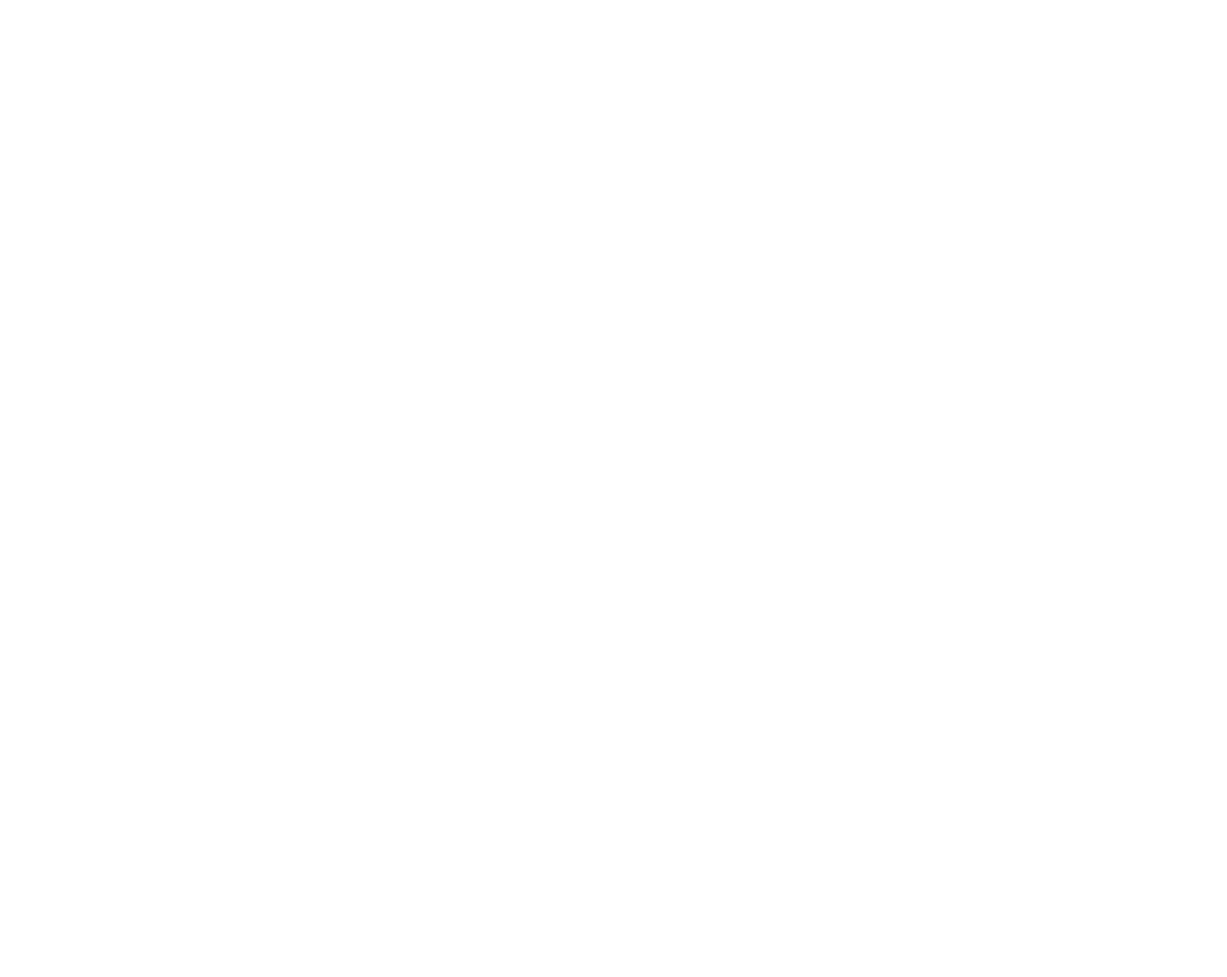
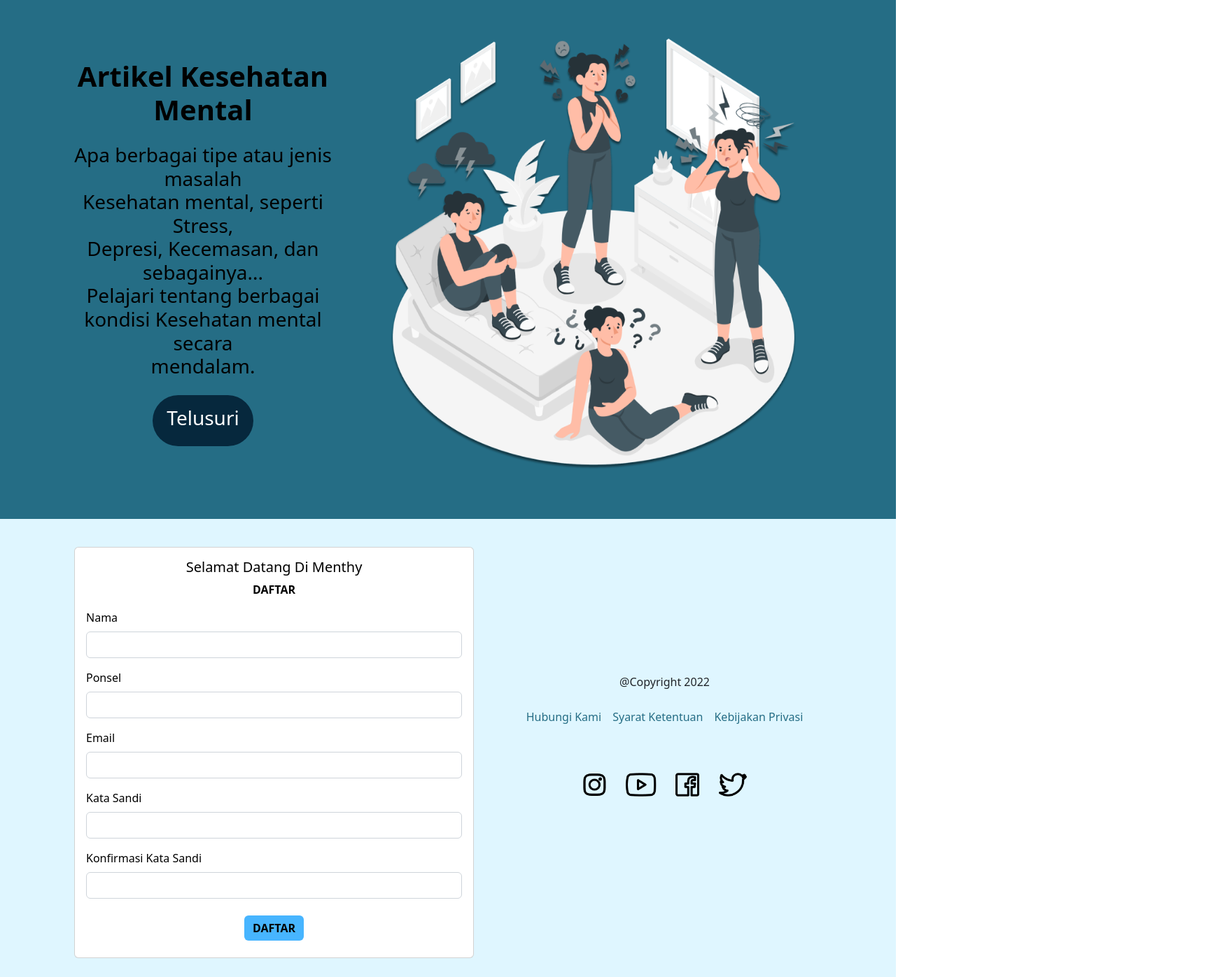
Before and after one commit to farizsalim/Menthy-Macro-Project, a React (Create React App) app: page / in a window 1280 px wide. Shown: the part 1400-2797 px from the top of the page at 70% size, 1753 px wide, since content can reach past the window. Before the commit the page ends 800 px from the top, so only its background shows below. Built offline with nearby package versions, Linux system fonts and the light colour scheme.

Commit message:
WebMacro-Menthy-v0.05

```diff
--- a/src/components/ArticleCard.jsx
+++ b/src/components/ArticleCard.jsx
@@ -1,5 +1,5 @@
 import{Card, Container, Button, Row, Col} from "react-bootstrap"
-import {pallet3,pallet4} from "./Color"
+import {pallet3,pallet4,fontpallet1} from "./Color"
 import { Artikel1 } from "./Imagesrc"
 
 const ArticleCard = ({title,textBody}) =>{
@@ -13,8 +13,8 @@ const ArticleCard = ({title,textBody}) =>{
                         </Col>
                         <Col md={10}>
                             <Card.Body>
-                                <Card.Title>{title}</Card.Title>
-                                <Card.Text>
+                                <Card.Title style={fontpallet1}>{title}</Card.Title>
+                                <Card.Text style={fontpallet1}>
                                     {textBody}
                                 </Card.Text>
                                 <Button className="btn-app" style={pallet4}>Baca Selengkapnya</Button>
--- a/src/components/BigCard.jsx
+++ b/src/components/BigCard.jsx
@@ -1,5 +1,5 @@
 import{Card, Container, Button} from "react-bootstrap"
-import {pallet3,pallet4} from "./Color"
+import {pallet3,pallet4,fontpallet1} from "./Color"
 import { Artikel2 } from "./Imagesrc"
 
 const Bigcard = ({title,textBody}) =>{
@@ -10,8 +10,8 @@ const Bigcard = ({title,textBody}) =>{
             <Card style={pallet3} className="card flex-row flex-wrap">
                 <Card.Img src={Artikel2} className="rounded-top" width={1000} height={300}/>
                 <Card.Body>
-                    <Card.Title>{title}</Card.Title>
-                    <Card.Text>
+                    <Card.Title style={fontpallet1}>{title}</Card.Title>
+                    <Card.Text style={fontpallet1}>
                         {textBody}
                     </Card.Text>
                     <Button className="btn-app" style={pallet4}>Baca Selengkapnya</Button>
--- /dev/null
+++ b/src/components/CardSignIn.jsx
@@ -0,0 +1,42 @@
+import { Card, Button, Form} from "react-bootstrap";
+import { pallet2,fontpallet2} from "./Color";
+
+const CardSign = () => {
+    return(
+        <>
+        <Card className="m-4" style={{width: "80rem"}}>
+            <Card.Body>
+                <Card.Title className="text-center">Selamat Datang Di Menthy</Card.Title>
+                <Card.Text className="text-center"><b>DAFTAR</b></Card.Text>
+                <Form>
+                    <Form.Group className="mb-3" controlId="formBasicEmail">
+                        <Form.Label>Nama</Form.Label>
+                        <Form.Control type="username" />
+                    </Form.Group>
+                    <Form.Group className="mb-3" controlId="formBasicEmail">
+                        <Form.Label>Ponsel</Form.Label>
+                        <Form.Control type="username" />
+                    </Form.Group>
+                    <Form.Group className="mb-3" controlId="formBasicEmail">
+                        <Form.Label>Email</Form.Label>
+                        <Form.Control type="username" />
+                    </Form.Group>
+                    <Form.Group className="mb-3" controlId="formBasicEmail">
+                        <Form.Label>Kata Sandi</Form.Label>
+                        <Form.Control type="username" />
+                    </Form.Group>
+                    <Form.Group className="mb-3" controlId="formBasicEmail">
+                        <Form.Label>Konfirmasi Kata Sandi</Form.Label>
+                        <Form.Control type="username" />
+                    </Form.Group>
+                </Form>
+                <section className="d-flex justify-content-center py-2">
+                <Button style={pallet2}><b className="m-0" style={fontpallet2}>DAFTAR</b></Button>
+                </section>
+            </Card.Body>
+        </Card>
+        </>
+    )
+}
+
+export default CardSign;
--- a/src/components/Color.js
+++ b/src/components/Color.js
@@ -12,19 +12,26 @@ const pallet2 = {
 
 const pallet3 = {
     backgroundColor: "#256D85",
-    color: "#FFFFFF",
     borderWidth: 0,
 };
 
 const pallet4 = {
     backgroundColor: "#06283D",
-    color: "#FFFFFF",
     borderWidth: 0,
 };
+
+const fontpallet1 ={
+    color: "#ffffff"
+}
+
+const fontpallet2 ={
+    color: "#000000"
+}
+
 
 const defaultpallet = {
     backgroundColor: "#ffffff",
     color: "#000000",
 }
 
-export {defaultpallet,pallet1, pallet2, pallet3, pallet4};
+export {defaultpallet,pallet1, pallet2, pallet3, pallet4, fontpallet1, fontpallet2};
--- a/src/components/FooterFix.jsx
+++ b/src/components/FooterFix.jsx
@@ -6,7 +6,7 @@ const FooterFix = () => {
     return(
         <section style={defaultpallet}>
             <Container>
-                <section className="d-flex justify-content-center pb-5 pt-3">
+                <section className="d-flex justify-content-center pb-3 pt-3">
                     <h6>@Copyright 2022</h6>
                 </section>
                 <section className="d-flex justify-content-center p-1" style={{color: "#256D85"}}>
@@ -14,7 +14,7 @@ const FooterFix = () => {
                     <Nav.Link className="px-2">Syarat Ketentuan</Nav.Link>
                     <Nav.Link className="px-2">Kebijakan Privasi</Nav.Link>
                 </section>
-                <section className="d-flex justify-content-center p-5">
+                <section className="d-flex justify-content-center p-3">
                     <img src={MediaLogo} alt="" width={250}/>
                 </section>
                 <section className="d-flex justify-content-center pb-3">
--- /dev/null
+++ b/src/components/FooterLand.jsx
@@ -0,0 +1,18 @@
+import { Container } from "react-bootstrap";
+import { defaultpallet } from "./Color";
+
+const FooterLand = () => {
+    return(
+        <>
+        <section style={defaultpallet}>
+            <Container>
+                <section className="d-flex justify-content-center p-3">
+                            <p className="text-center"><b>Pernyataan:</b> Semua versi non-bahasa Indonesia dari situs web berisi terjemahan otomatis atau terjemahan yang dikirimkan oleh pengguna kami. Mereka tidak mengikat dengan cara apa pun, tidak dijamin akurat, dan tidak memiliki efek hukum. Teks resmi dari situs web adalah versi bahasa Indonesia. Harap pertimbangkan untuk melaporkan ketidakakuratan ke support@menthy.com atau bergabunglah dengan proyek terjemahan kami!</p>
+                </section>
+            </Container>
+        </section>
+        </>
+    )
+}
+
+export default FooterLand;
--- a/src/components/Imagesrc.js
+++ b/src/components/Imagesrc.js
@@ -5,6 +5,8 @@ import artikel1 from "../images/Article1.png"
 import artikel2 from "../images/Article2.png"
 import mediaLogo from "../images/sosmedlogo.png"
 import toplandtheme from "../images/toplandtheme.png"
+import artpage2 from "../images/landpage2Art.png"
+import artpage3 from "../images/landpage3Art.png"
 
 const Caros1 = caros1;
 const Caros2 = caros2;
@@ -14,6 +16,8 @@ const Artikel1 = artikel1;
 const Artikel2 = artikel2;
 
 const MediaLogo = mediaLogo;
-const Topland = toplandtheme
+const Topland = toplandtheme;
+const Artpage2 = artpage2;
+const Artpage3 = artpage3;
 
-export {Caros1,Caros2,Caros3,Artikel1,Artikel2,MediaLogo,Topland};
+export {Caros1,Caros2,Caros3,Artikel1,Artikel2,MediaLogo,Topland,Artpage2,Artpage3};
--- /dev/null
+++ b/src/components/Landpage2.jsx
@@ -0,0 +1,29 @@
+import { Container, Button } from "react-bootstrap";
+import { pallet2, pallet4 } from "./Color";
+import { Artpage2 } from "./Imagesrc";
+const Landpage2 = () =>{
+    return(
+        <>
+        <section style={pallet2}>
+            <Container className="py-3 d-flex justify-content-center">
+                <img src={Artpage2} alt="" width={700} className="px-5"/>
+                <section className="align-middle py-5">
+                    <h1 className="text-center py-2"><b>Tipe Permasalahan<br/>Mental</b></h1>
+                    <h3 className="text-center py-2">Apa berbagai tipe atau jenis masalah
+                    <br /> Kesehatan mental, seperti Stress,
+                    <br /> Depresi, Kecemasan, dan
+                    <br /> sebagainya...
+                    <br /> Pelajari tentang berbagai
+                    <br /> kondisi Kesehatan mental secara
+                    <br /> mendalam.</h3>
+                    <section className="d-flex justify-content-center py-2">
+                        <Button style={pallet4} className="py-2 rounded-pill"><h3 className="p-2">Telusuri</h3></Button>
+                    </section>
+                </section>
+            </Container>
+        </section>
+        </>
+    )
+}
+
+export default Landpage2;
--- /dev/null
+++ b/src/components/Landpage3.jsx
@@ -0,0 +1,31 @@
+import { Container, Button } from "react-bootstrap";
+import { NavLink } from "react-router-dom";
+import { pallet3, pallet4 } from "./Color";
+import { Artpage3 } from "./Imagesrc";
+import {ARTICLE} from "../router";
+const Landpage3 = () =>{
+    return(
+        <>
+        <section style={pallet3}>
+            <Container className="py-5 d-flex justify-content-center">
+            <section className="align-middle py-5">
+                    <h1 className="text-center py-2"><b>Artikel Kesehatan<br/>Mental</b></h1>
+                    <h3 className="text-center py-2">Apa berbagai tipe atau jenis masalah
+                    <br /> Kesehatan mental, seperti Stress,
+                    <br /> Depresi, Kecemasan, dan
+                    <br /> sebagainya...
+                    <br /> Pelajari tentang berbagai
+                    <br /> kondisi Kesehatan mental secara
+                    <br /> mendalam.</h3>
+                    <section className="d-flex justify-content-center py-2">
+                        <Button style={pallet4} className="py-2 rounded-pill"><NavLink className="nav-link" to={ARTICLE}><h3 className="p-2">Telusuri</h3></NavLink></Button>
+                    </section>
+                </section>
+                <img src={Artpage3} alt="" width={700} className="px-5"/>
+            </Container>
+        </section>
+        </>
+    )
+}
+
+export default Landpage3;
--- /dev/null
+++ b/src/components/Landpage4.jsx
@@ -0,0 +1,32 @@
+import { Container, Nav , Table} from "react-bootstrap";
+import { MediaLogo } from "./Imagesrc";
+import CardSign from "./CardSignIn";
+
+const Landpage4 = () =>{
+    return(
+        <>
+        <section>
+            <Container className="py-3 d-flex justify-content-center">
+                <CardSign/>
+                <Table>
+                <td className="align-middle">
+                    <section className="d-flex justify-content-center pt-3">
+                        <h6>@Copyright 2022</h6>
+                    </section>
+                    <section className="d-flex justify-content-center p-1" style={{color: "#256D85"}}>
+                        <Nav.Link className="px-2">Hubungi Kami</Nav.Link>
+                        <Nav.Link className="px-2">Syarat Ketentuan</Nav.Link>
+                        <Nav.Link className="px-2">Kebijakan Privasi</Nav.Link>
+                    </section>
+                    <section className="d-flex justify-content-center p-5">
+                        <img src={MediaLogo} alt="" width={250}/>
+                    </section>
+                </td>
+                </Table>
+            </Container>
+        </section>
+        </>
+    )
+}
+
+export default Landpage4;
--- a/src/components/Navigation.jsx
+++ b/src/components/Navigation.jsx
@@ -1,7 +1,7 @@
 import{Navbar, Container, Nav, Button} from "react-bootstrap"
 import { LANDPAGE,ARTICLE,TESTKESEHATAN,TIPEKESEHATAN } from "../router";
 import { NavLink } from "react-router-dom"
-import {pallet3} from "./Color"
+import {pallet3,fontpallet1} from "./Color"
 import mainLogo from "../images/Logo.png"
 import "../App.css"
 const Navs = ()=>{
@@ -25,7 +25,7 @@ const Navs = ()=>{
             </Nav>
             <Button className="btn-app" variant="justify-content-end flex-grow-2"
             style={pallet3}
-            >Masuk</Button>
+            > <h6 style={fontpallet1} className="m-1">Masuk</h6></Button>
             </Navbar.Collapse>
         </Container>
     </Navbar>
--- a/src/pages/Landpage.jsx
+++ b/src/pages/Landpage.jsx
@@ -1,12 +1,21 @@
 import {Topland} from "../components/Imagesrc"
 import Landpage1 from "../components/Landpage1";
+import Landpage2 from "../components/Landpage2";
+import Landpage3 from "../components/Landpage3";
+import Landpage4 from "../components/Landpage4";
+import FooterLand from "../components/FooterLand";
+
 const Landpage = () =>{
     return(
         <>
             <section>
-                <img src={Topland} alt=""/>
+                <img src={Topland} alt="" width="100%"/>
             </section>
             <Landpage1/>
+            <Landpage2/>
+            <Landpage3/>
+            <Landpage4/>
+            <FooterLand/>
         </>
     )
 }
```
Also changed, not shown: src/images/landpage2Art.png (added), src/images/landpage3Art.png (added).
